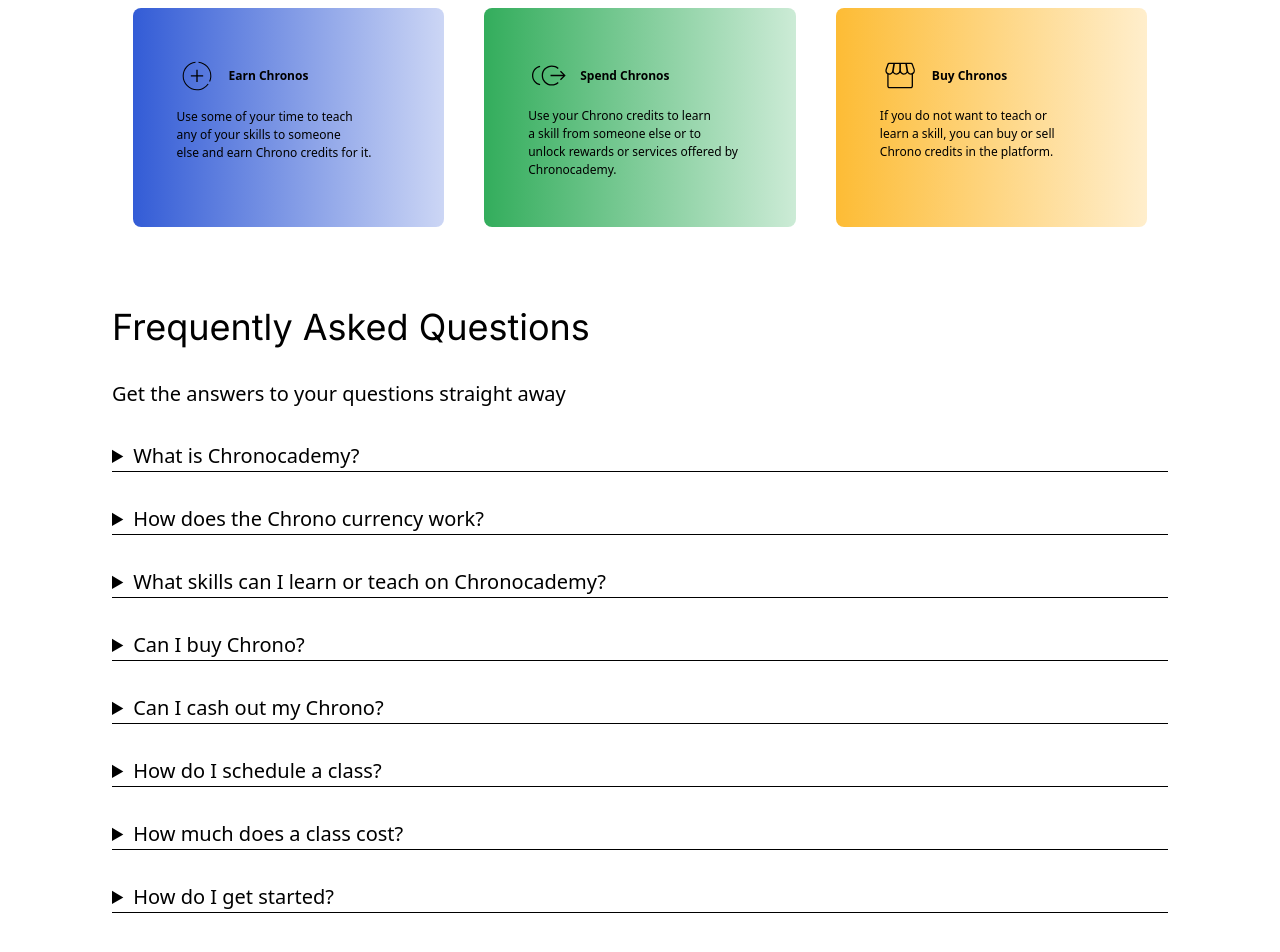
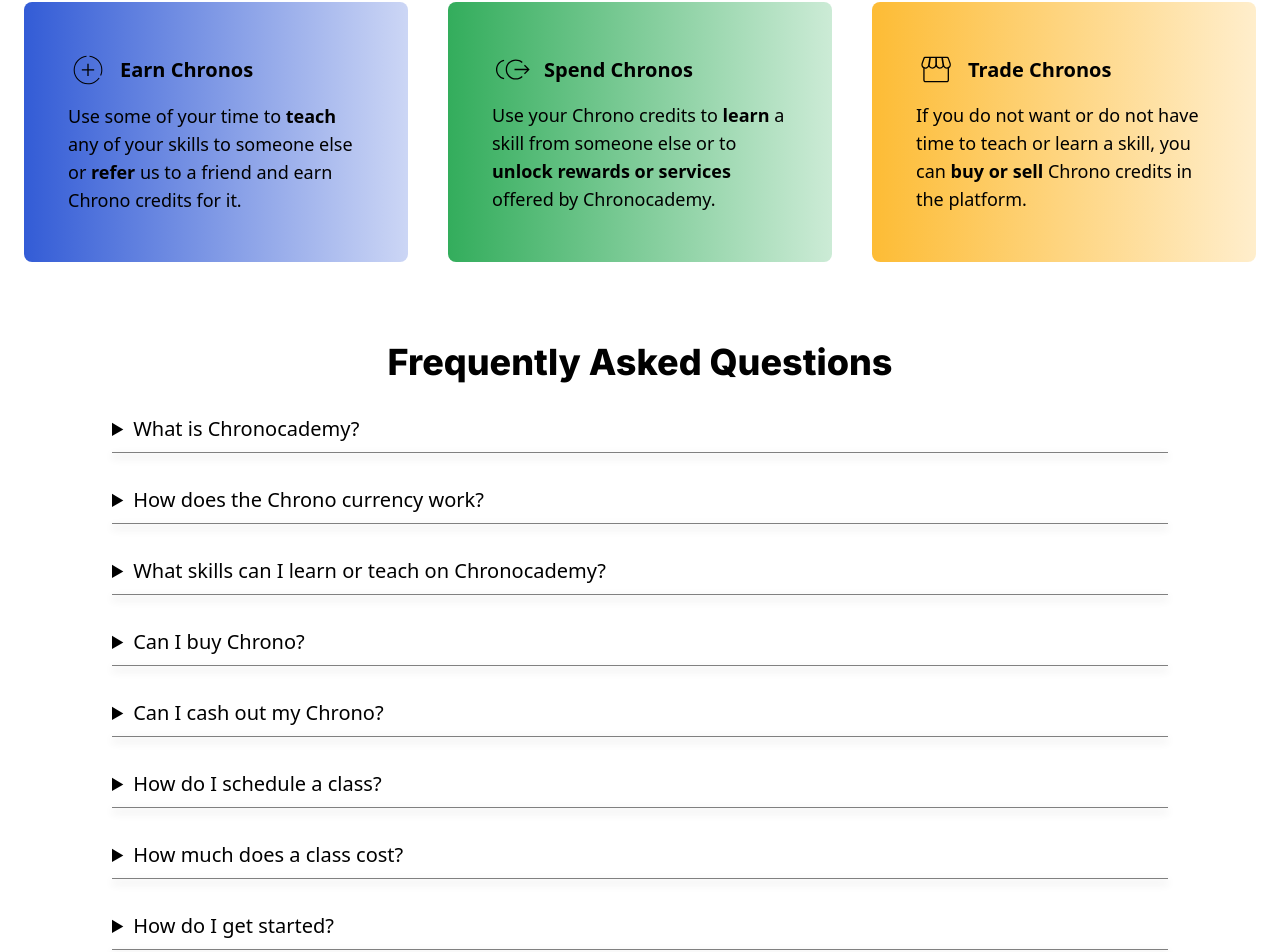
Before and after one commit to juaninicolai/chronocademy, a Next.js app: page / in a window 1280 px wide. Shown: the part 1079-2031 px from the top of the page. Before the commit the page ends 2008 px from the top, so only its background shows below. Built offline with nearby package versions, Linux system fonts and the light colour scheme.

Commit message:
Update style

```diff
--- a/app/components/Box.tsx
+++ b/app/components/Box.tsx
@@ -10,12 +10,12 @@
 
 const Box: React.FC<BoxProps> = ({ color, image, title, body }) => {
     return (
-        <div className={`flex flex-col gap-3 p-12 px-11 flex-1 rounded-lg ${color}`}>
+        <div className={`flex flex-col gap-3 p-12 px-11 flex-1 rounded-lg ${color} w-full max-w-sm`}>
             <div className={"flex items-center gap-3"}>
                 <Image src={image} alt={title} width={40} height={40}/>
-                <p id={"box-title"} className={"font-bold"}>{title}</p>
+                <p id={"box-title"} className={"text-xl font-bold"}>{title}</p>
             </div>
-            <p id={"box-body"}>{body}</p>
+            <p id={"box-body"} className={"text-lg"}>{body}</p>
         </div>
     );
 };
--- a/app/components/FAQs.tsx
+++ b/app/components/FAQs.tsx
@@ -1,86 +1,120 @@
 export default function FAQs() {
     return (
         <div className={"px-28"}>
-            <h1 className={"font-inter text-4xl text-secondary-black-500 py-4"}>
+            <h1 className={"font-inter text-4xl text-secondary-black-500 py-4 text-center font-extrabold"}>
                 Frequently Asked Questions
             </h1>
-            <h3 className={"font-roboto text-secondary-black-500 py-4"}>
+            {/* <h2 className={"font-roboto text-secondary-black-500 py-4 text-center"}>
                 Get the answers to your questions straight away
-            </h3>
+            </h2>*/}
             <div className={"font-roboto text-h3"}>
-                <details className={"py-4"}>
-                    <summary>What is Chronocademy?<hr/></summary>
-                    <h3 className={"pt-4"}>
+                <details className="py-4 cursor-pointer font-medium">
+                    <summary>What is Chronocademy?
+                         <div
+                            className="mt-2 border-t shadow-sm"
+                            style={{ borderColor: 'gray', boxShadow: '0px 4px 8px rgba(0, 0, 0, 0.3)' }}
+                        />
+                    </summary>
+                    <h4 className={"pt-4 font-normal text-lg"}>
                         Chronocademy is an online platform that allows users to exchange skills using a time-based
-                        currency
-                        called Chrono. Users can earn Chrono by teaching skills they are proficient in and spend Chrono
-                        to learn new skills from others.
+                        currency called Chrono. Users can earn Chrono by teaching skills they are proficient in and spend Chrono
+                        to learn new skills from others.<br/><br/>
                         Chronocademy addresses a critical gap in the education market by providing an accessible,
-                        flexible,
-                        and cost-effective way for people to learn and share knowledge. The platform's time-based
+                        flexible, and cost-effective way for people to learn and share knowledge. The platform's time-based
                         currency ensures that everyone has an equal opportunity to teach and learn, regardless of their
-                        financial situation.
-                    </h3>
+                        financial situation.<br/><br/>
+                    </h4>
                 </details>
-                <details className={"py-4"}>
-                    <summary>How does the Chrono currency work?<hr/></summary>
-                    <h3 className={"pt-4"}>Users earn Chrono by teaching classes or offering their skills. They can then spend these earned
-                        Chrono
-                        to book classes and learn from other users. Chrono can also be purchased with money or converted
-                        to cash if desired.
-                    </h3>
+                <details className="py-4 cursor-pointer font-medium">
+                    <summary>How does the Chrono currency work?
+                        <div
+                            className="mt-2 border-t shadow-sm"
+                            style={{ borderColor: 'gray', boxShadow: '0px 4px 8px rgba(0, 0, 0, 0.3)' }}
+                        />
+                    </summary>
+                    <h4 className={"pt-4 font-normal text-lg"}>Users earn Chrono by teaching classes or offering their skills. They can then spend these earned
+                        Chrono to book classes and learn from other users. Chrono can also be purchased with money or converted
+                        to cash if desired.<br/><br/>
+                    </h4>
                 </details>
-                <details className={"py-4"}>
-                    <summary>What skills can I learn or teach on Chronocademy?<hr/></summary>
-                    <h3 className={"pt-4"}>
+                <details className="py-4 cursor-pointer font-medium">
+                    <summary>What skills can I learn or teach on Chronocademy?
+                        <div
+                            className="mt-2 border-t shadow-sm"
+                            style={{ borderColor: 'gray', boxShadow: '0px 4px 8px rgba(0, 0, 0, 0.3)' }}
+                        />
+                    </summary>
+                    <h4 className={"pt-4 font-normal text-lg"}>
                         Chronocademy includes any kind of skill that can be taught online such as cooking, musical
                         instrument instruction, fitness, art, and any other kind of academic skill. In addition, users
-                        can offer their knowledge and advice in daily tasks such as plumbing, painting, gardening, etc.
-                    </h3>
+                        can offer their knowledge and advice in daily tasks such as plumbing, painting, gardening, etc.<br/><br/>
+                    </h4>
                 </details>
-                <details className={"py-4"}>
-                    <summary>Can I buy Chrono?<hr/></summary>
-                    <h3 className={"pt-4"}>
-                        Yes, users have the option to purchase as many Chronos as they wish.
-                    </h3>
+                <details className="py-4 cursor-pointer font-medium">
+                    <summary>Can I buy Chrono?
+                        <div
+                            className="mt-2 border-t shadow-sm"
+                            style={{ borderColor: 'gray', boxShadow: '0px 4px 8px rgba(0, 0, 0, 0.3)' }}
+                        />
+                    </summary>
+                    <h4 className={"pt-4 font-normal text-lg"}>
+                        Yes, users have the option to purchase as many Chronos as they wish.<br/><br/>
+                    </h4>
                 </details>
-                <details className={"py-4"}>
-                    <summary>Can I cash out my Chrono?<hr/></summary>
-                    <h3 className={"pt-4"}>
+                <details className="py-4 cursor-pointer font-medium">
+                    <summary>Can I cash out my Chrono?
+                        <div
+                            className="mt-2 border-t shadow-sm"
+                            style={{ borderColor: 'gray', boxShadow: '0px 4px 8px rgba(0, 0, 0, 0.3)' }}
+                        />
+                    </summary>
+                    <h4 className={"pt-4 font-normal text-lg"}>
                         Yes, users have the option to convert their earned Chronos to cash. However, the free Chrono
-                        tokens
-                        given to new users and from the referral program cannot be cashed out to ensure the platform’s
-                        financial sustainability.
-                    </h3>
+                        tokens given to new users and from the referral program cannot be cashed out to ensure the platform’s
+                        financial sustainability.<br/><br/>
+                    </h4>
                 </details>
-                <details className={"py-4"}>
-                    <summary>How do I schedule a class?<hr/></summary>
-                    <h3 className={"pt-4"}>
+                <details className="py-4 cursor-pointer font-medium">
+                    <summary>How do I schedule a class?
+                        <div
+                            className="mt-2 border-t shadow-sm"
+                            style={{ borderColor: 'gray', boxShadow: '0px 4px 8px rgba(0, 0, 0, 0.3)' }}
+                        />
+                    </summary>
+                    <h4 className={"pt-4 font-normal text-lg"}>
                         Classes can be scheduled through our integrated calendar or through the platform chat when
-                        getting an agreement with the other user.
-                    </h3>
+                        getting an agreement with the other user.<br/><br/>
+                    </h4>
                 </details>
-                <details className={"py-4"}>
-                    <summary>How much does a class cost?<hr/></summary>
-                    <h3 className={"pt-4"}>
+                <details className="py-4 cursor-pointer font-medium">
+                    <summary>How much does a class cost?
+                        <div
+                            className="mt-2 border-t shadow-sm"
+                            style={{ borderColor: 'gray', boxShadow: '0px 4px 8px rgba(0, 0, 0, 0.3)' }}
+                        />
+                    </summary>
+                    <h4 className={"pt-4 font-normal text-lg"}>
                         The price of a class is set by the teacher and it will depend on different factors, such as
                         experience, type of class, demand, or type of skill. The price can be negotiated with the tutor
-                        only
-                        through the platform chat. If a class is booked directly through the calendar, the price will be
-                        the one set by default by the teacher.
-                    </h3>
+                        only through the platform chat. If a class is booked directly through the calendar, the price will be
+                        the one set by default by the teacher.<br/><br/>
+                    </h4>
                 </details>
-                <details className={"py-4"}>
-                    <summary>How do I get started?<hr/></summary>
-                    <h3 className={"pt-4"}>
+                <details className="py-4 cursor-pointer font-medium">
+                    <summary>How do I get started?
+                        <div
+                            className="mt-2 border-t shadow-sm"
+                            style={{ borderColor: 'gray', boxShadow: '0px 4px 8px rgba(0, 0, 0, 0.3)' }}
+                        />
+                    </summary>
+                    <h4 className={"pt-4 font-normal text-lg"}>
                         Once the beta version is released, you can sign up on our website, create your profile, and list
                         the skills you can teach, if any, and your learning interests. You will receive two Chronos as a
-                        welcome
-                        bonus to get started right away. If you were referred by a friend, include the referral code in
-                        the sign-up process so your friend can get the reward.
+                        welcome bonus to get started right away. If you were referred by a friend, include the referral code in
+                        the sign-up process so your friend can get the reward.<br/><br/>
                         Until then, you can write here your name and email, so we can keep you informed about the
-                        development of the platform and get notified when the beta version is released.
-                    </h3>
+                        development of the platform and get notified when the beta version is released.<br/><br/>
+                    </h4>
                 </details>
             </div>
         </div>
--- a/app/components/Hero.tsx
+++ b/app/components/Hero.tsx
@@ -27,8 +27,8 @@
                             Join the waiting list <FaArrowRight className={"ml-2"}/>
                         </button>
                     </div>
-                    <div className={"flex justify-center"}>
-                        <p id={"info-disclaimer"}>We&apos;ll never share your info with anyone.</p>
+                    <div className={"flex"}>
+                        <p id={"info-disclaimer"}>Your information is safe with us.</p>
                     </div>
                 </div>
             </div>
--- a/app/components/HowItWorks.tsx
+++ b/app/components/HowItWorks.tsx
@@ -2,19 +2,24 @@
 import Box from "@/app/components/Box";
 
 export default function HowItWorks() {
-    return <div id={"how-it-works"} className={"flex flex-col justify-center items-center py-16"}>
-        <h1 className={"font-inter text-4xl text-secondary-black-500"}>How it works</h1>
-        <h2 className={"font-roboto text-h1 py-4"}>Learn how to earn and spend time credits on Chronocademy with
-            our easy step-by-step guide.</h2>
-        <div className={"flex space-x-10 pt-16"}>
+    return (
+        <div id="how-it-works" className="flex flex-col justify-center items-center py-16">
+            <h1 className="font-inter text-4xl text-secondary-black-500 font-extrabold">
+                How It Works
+            </h1>
+            <h2 className="font-roboto text-h2 py-4 text-center">
+                Explore the various ways to use your Chrono credits and maximize your experience.
+            </h2>
+            <div className="flex flex-wrap justify-center gap-10 pt-16">
                 <Box
                     color="bg-gradient-to-r from-primary-blue-400 to-primary-blue-100"
                     image="/earn_chrono.svg"
                     title="Earn Chronos"
                     body={
                         <>
-                        Use some of your time to teach<br/>any of your skills to someone<br/>else and earn Chrono
-                        credits for it.
+                            Use some of your time to <span className="font-bold">teach</span> any of your
+                            skills to someone else or <span className="font-bold">refer</span> us to a
+                            friend and earn Chrono credits for it.
                         </>
                     }
                 />
@@ -24,23 +29,24 @@
                     title="Spend Chronos"
                     body={
                         <>
-                        Use your Chrono credits to learn<br/>a skill from someone else or to<br/>unlock rewards or
-                        services offered by Chronocademy.
+                            Use your Chrono credits to <span className="font-bold">learn</span> a skill
+                            from someone else or to <span className="font-bold">unlock rewards or
+                            services</span> offered by Chronocademy.
                         </>
                     }
                 />
                 <Box
                     color="bg-gradient-to-r from-secondary-yellow-400 to-secondary-yellow-100"
                     image="/buy_chronos.svg"
-                title="Buy Chronos"
+                    title="Trade Chronos"
                     body={
                         <>
-                        If you do not want to teach or<br/>learn a skill, you can buy or sell<br/>Chrono credits in
-                        the platform.
+                            If you do not want or do not have time to teach or learn a skill, you
+                            can <span className="font-bold">buy or sell</span> Chrono credits in the platform.
                         </>
                     }
                 />
             </div>
-    </div>;
-
+        </div>
+    );
 }
```
Also changed, not shown: app/components/FeatureList.tsx (+5 -5 lines). Lines whose indentation alone changed are shown as unchanged.
